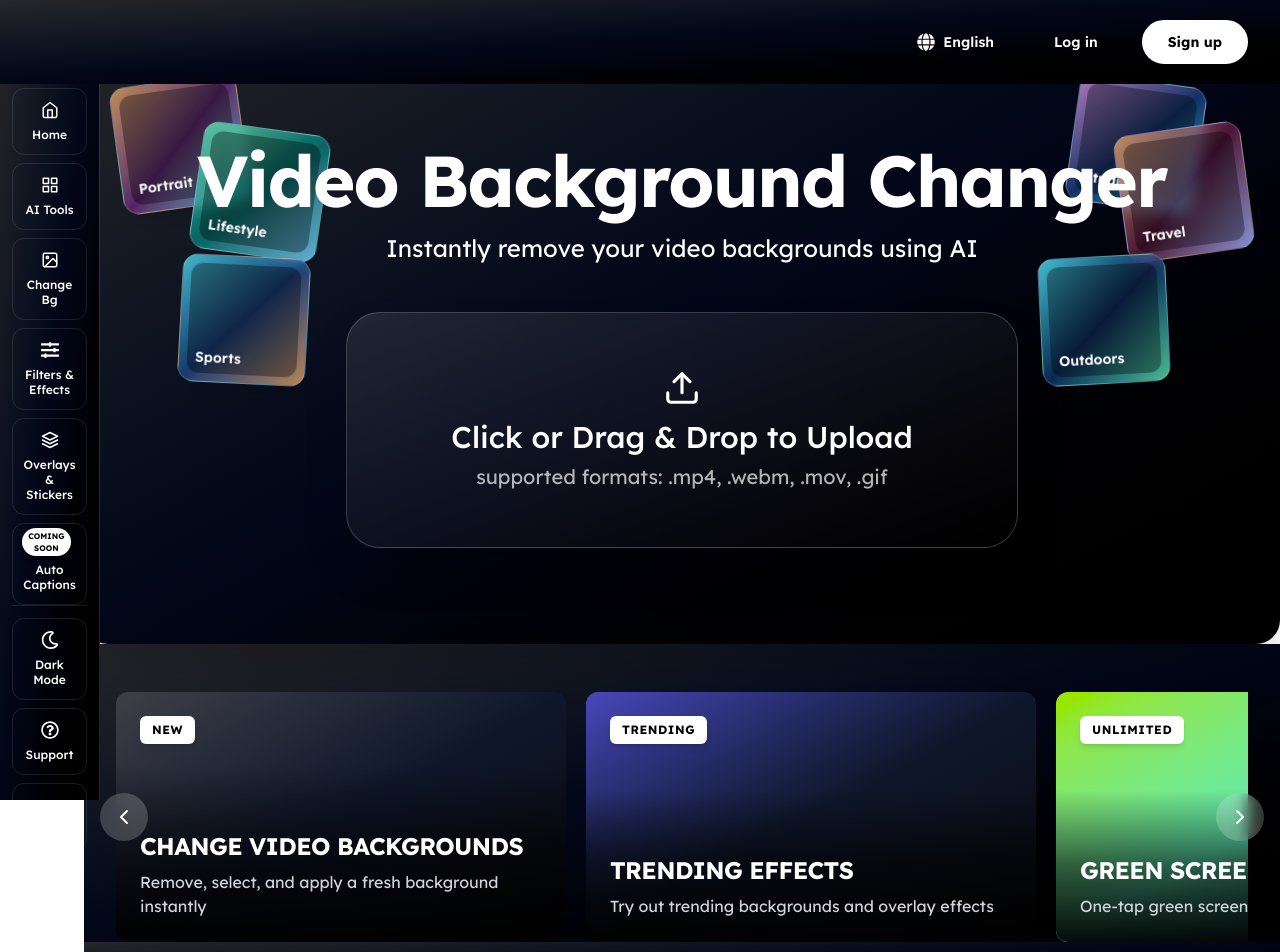
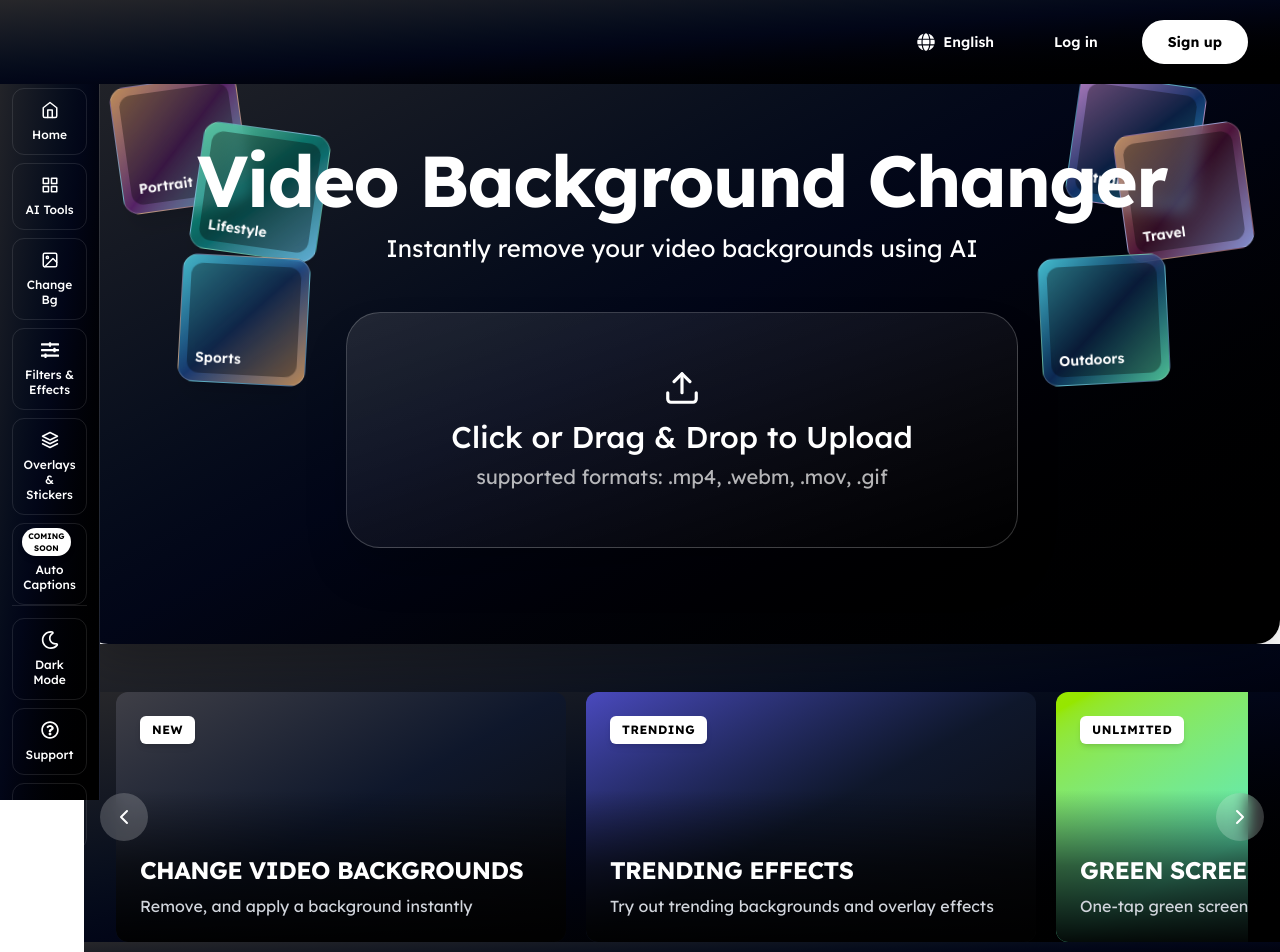
Before and after one commit to WhizAqsa/vbgc-v2, a Next.js app: page / in a window 1280 px wide. Shown: the top 952 px of the page. Built offline with nearby package versions, Linux system fonts and the light colour scheme.

Commit message:
feat: display trends and effect cards

```diff
--- a/components/sections/feature-grid.tsx
+++ b/components/sections/feature-grid.tsx
@@ -8,7 +8,7 @@ const showcaseCards: ShowcaseCard[] = [
     {
         badge: "NEW",
         title: "CHANGE VIDEO BACKGROUNDS",
-        description: "Remove, select, and apply a fresh background instantly",
+        description: "Remove, and apply a background instantly",
         gradient: "from-zinc-700 via-slate-900 to-zinc-950",
     },
     {
@@ -48,7 +48,7 @@ export default function FeatureGrid() {
     };
 
     return (
-        <section className="relative w-full px-4 sm:px-6 lg:px-8">
+        <section className="relative w-full px-4 sm:px-6 lg:px-8 bg-gradient-to-br from-zinc-800 via-slate-950 to-black">
             {/* Carousel Container */}
             <div className="relative">
                 <div
```
